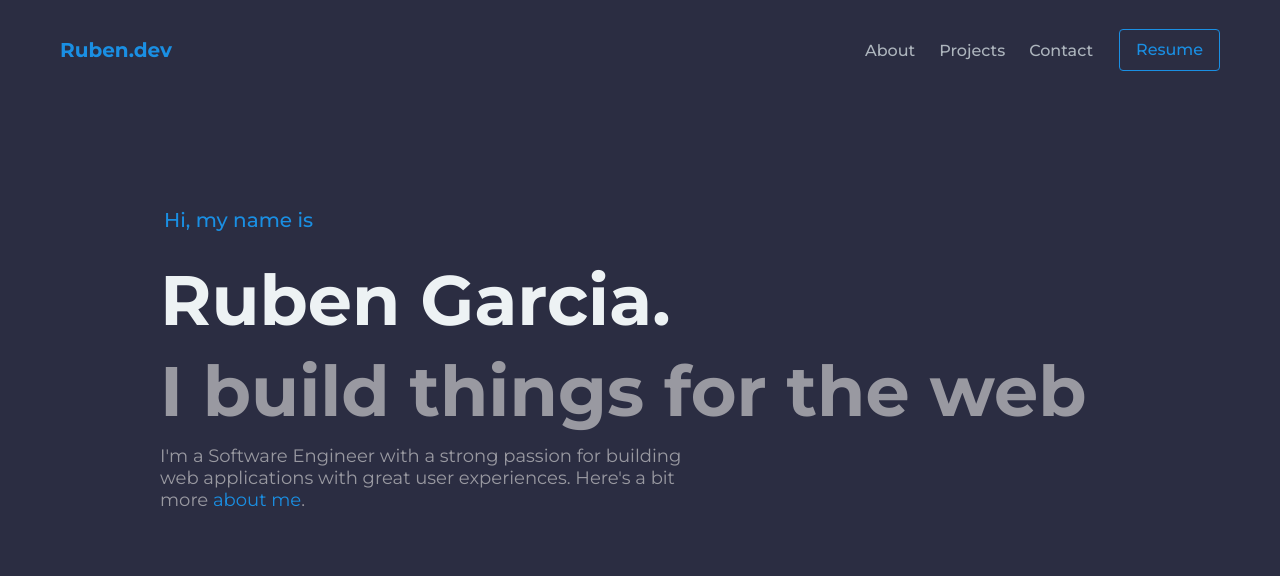
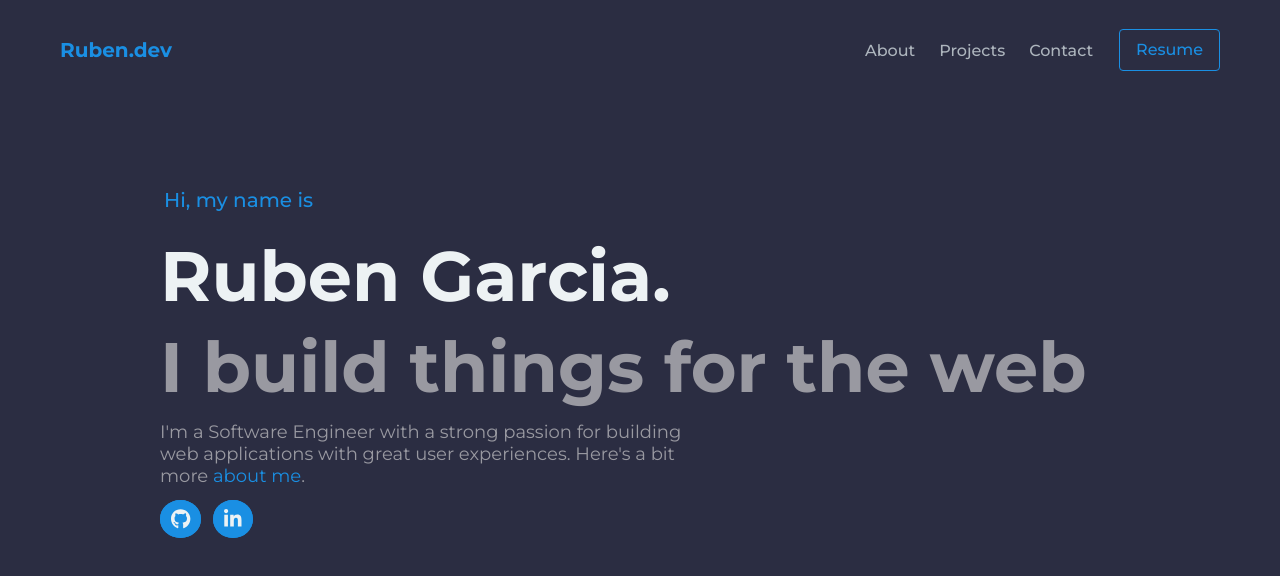
Before and after one commit to rgarci82/personal-website, a React (Create React App) app: page / in a window 1280 px wide. Shown: the top 576 px of the page. Built offline with nearby package versions, Linux system fonts and the light colour scheme.

Commit message:
added icons to landing page

```diff
--- a/package.json
+++ b/package.json
@@ -4,6 +4,7 @@
   "private": true,
   "dependencies": {
     "@fortawesome/fontawesome-svg-core": "^6.4.2",
+    "@fortawesome/free-brands-svg-icons": "^6.4.2",
     "@fortawesome/free-regular-svg-icons": "^6.4.2",
     "@fortawesome/free-solid-svg-icons": "^6.4.2",
     "@fortawesome/react-fontawesome": "^0.2.0",
--- a/src/components/LandingPage.js
+++ b/src/components/LandingPage.js
@@ -1,3 +1,5 @@
+import { faGithub, faLinkedinIn } from "@fortawesome/free-brands-svg-icons";
+import { FontAwesomeIcon } from "@fortawesome/react-fontawesome";
 import React from "react";
 import { Link } from "react-scroll";
 
@@ -18,7 +20,7 @@ function LandingPage() {
             </Link>
           </li>
           <li className="nav__link">
-            <Link to="" className="nav__link--anchor">
+            <Link to="#contact" className="nav__link--anchor">
               Contact
             </Link>
           </li>
@@ -34,6 +36,22 @@ function LandingPage() {
           applications with great user experiences. Here's a bit more{" "}
           <a className="blue underline">about me</a>.
         </p>
+        <div className="social__link--list">
+          <a
+            href="https://github.com/rgarci82"
+            target="_blank"
+            className="social__link"
+          >
+            <FontAwesomeIcon icon={faGithub} />
+          </a>
+          <a
+            href="https://www.linkedin.com/in/ruben-garcia-734090179/"
+            target="_blank"
+            className="social__link"
+          >
+            <FontAwesomeIcon icon={faLinkedinIn} />
+          </a>
+        </div>
       </header>
     </section>
   );
--- a/src/index.css
+++ b/src/index.css
@@ -114,7 +114,7 @@ li {
 .header__small--text {
   font-size: clamp(14px, 5vw, 20px);
   color: #1a8fe3;
-  margin-bottom: 24px;
+  margin-bottom: 20px;
   margin-left: 4px;
   font-weight: 500;
   line-height: 1.1;
@@ -137,3 +137,24 @@ li {
   font-size: 18px;
   color: #9999a1;
 }
+
+.social__link--list {
+  margin-top: 20px;
+}
+
+.social__link {
+  color: #edf2f4;
+  font-size: clamp(16px, 3vw, 20px);
+  margin-right: 12px;
+  border: 1px solid #1a8fe3;
+  background-color: #1a8fe3;
+  border-radius: 50%;
+  padding: 6px 10px;
+  position: relative;
+  top: 0;
+  transition: all 300ms ease;
+}
+
+.social__link:hover {
+  top: -5px;
+}
--- a/src/index.js
+++ b/src/index.js
@@ -3,9 +3,6 @@ import ReactDOM from "react-dom/client";
 import "./index.css";
 import App from "./App";
 import reportWebVitals from "./reportWebVitals";
-import { library } from "@fortawesome/fontawesome-svg-core";
-
-library.add();
 
 const root = ReactDOM.createRoot(document.getElementById("root"));
 root.render(
```
Also changed, not shown: 1 other file (tests, documents, lock files or other folders).
